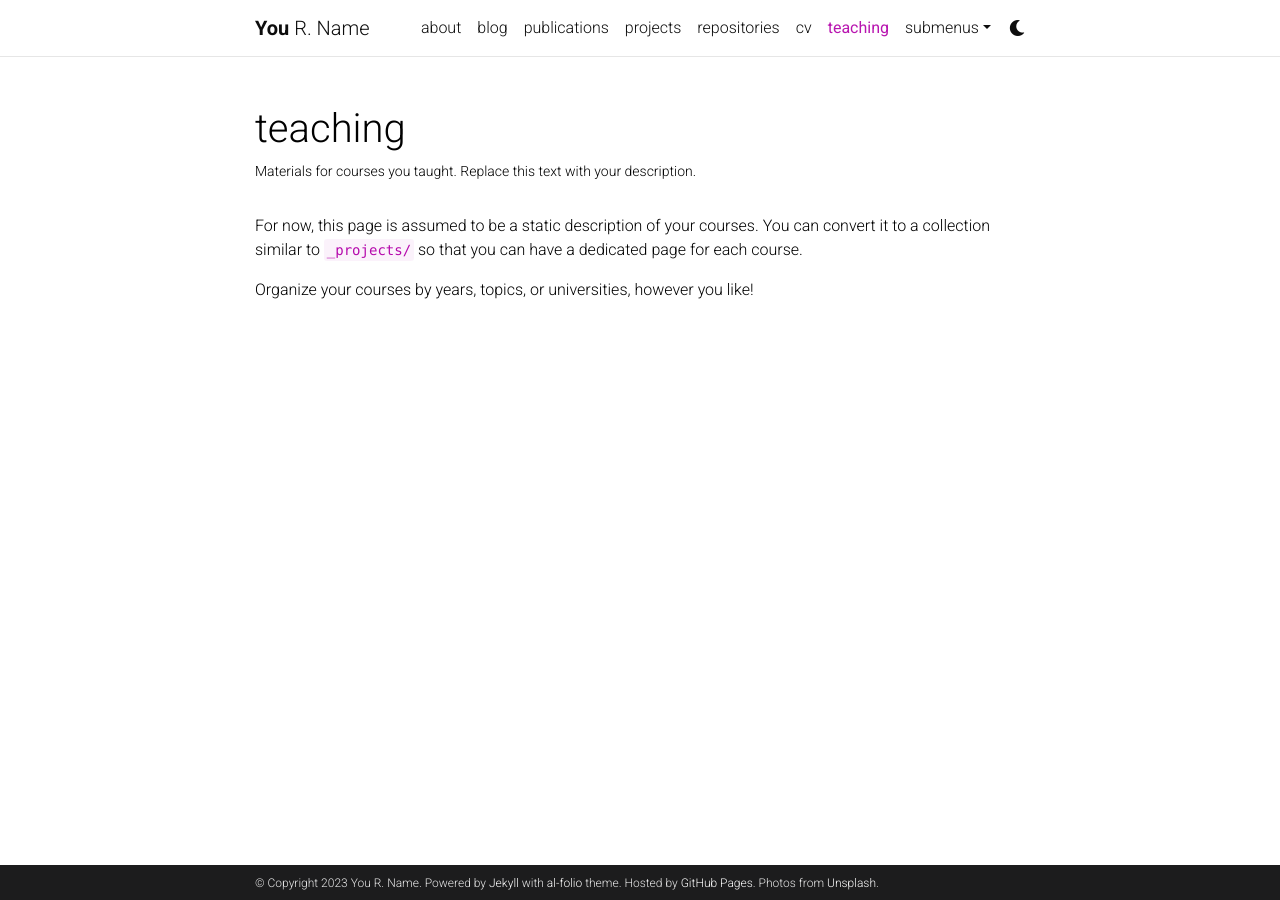
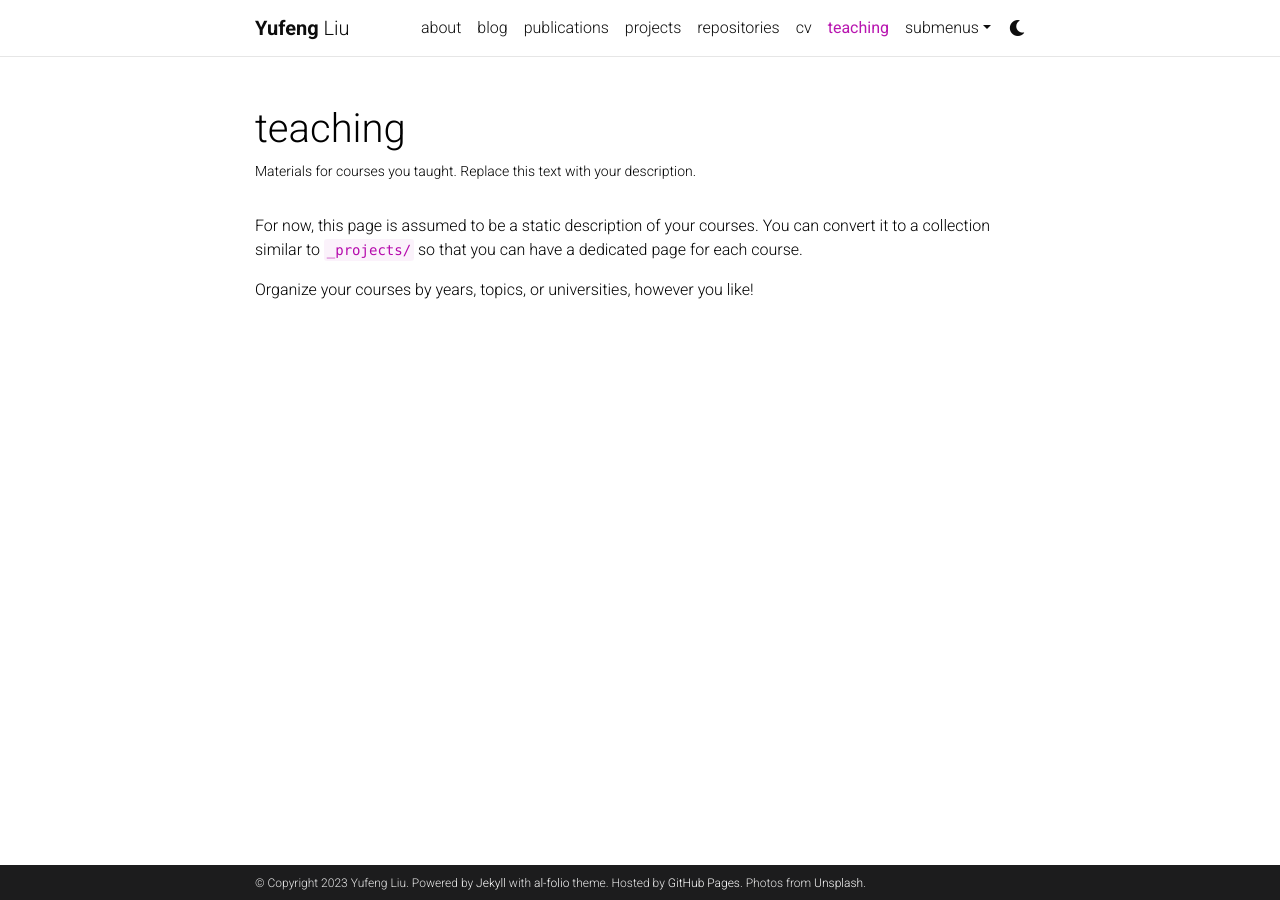
Before and after one commit to raymond-lau-lyf/raymond-lau-lyf.github.io, a Jekyll site: the page built from _pages/teaching.md, in a window 1280 px wide. Built offline with Jekyll 4.4.1, drawn with Linux system fonts in a browser that asks for light colours; comment, search, counter and statistics services are not loaded; a style sheet for code colours, icons or effects is not loaded.

Commit message:
add name test

```diff
--- a/_config.yml
+++ b/_config.yml
@@ -3,10 +3,10 @@
 # -----------------------------------------------------------------------------
 
 title: blank # the website title (if blank, full name will be used instead)
-first_name: You
-middle_name: R.
-last_name: Name
-email: you@example.com
+first_name: Yufeng
+middle_name:
+last_name: Liu
+email: raymond.lau.lyf@gmail.com
 description: > # the ">" symbol means to ignore newlines until "footer_text:"
   A simple, whitespace theme for academics. Based on [*folio](https://github.com/bogoli/-folio) design.
 footer_text: >
```
